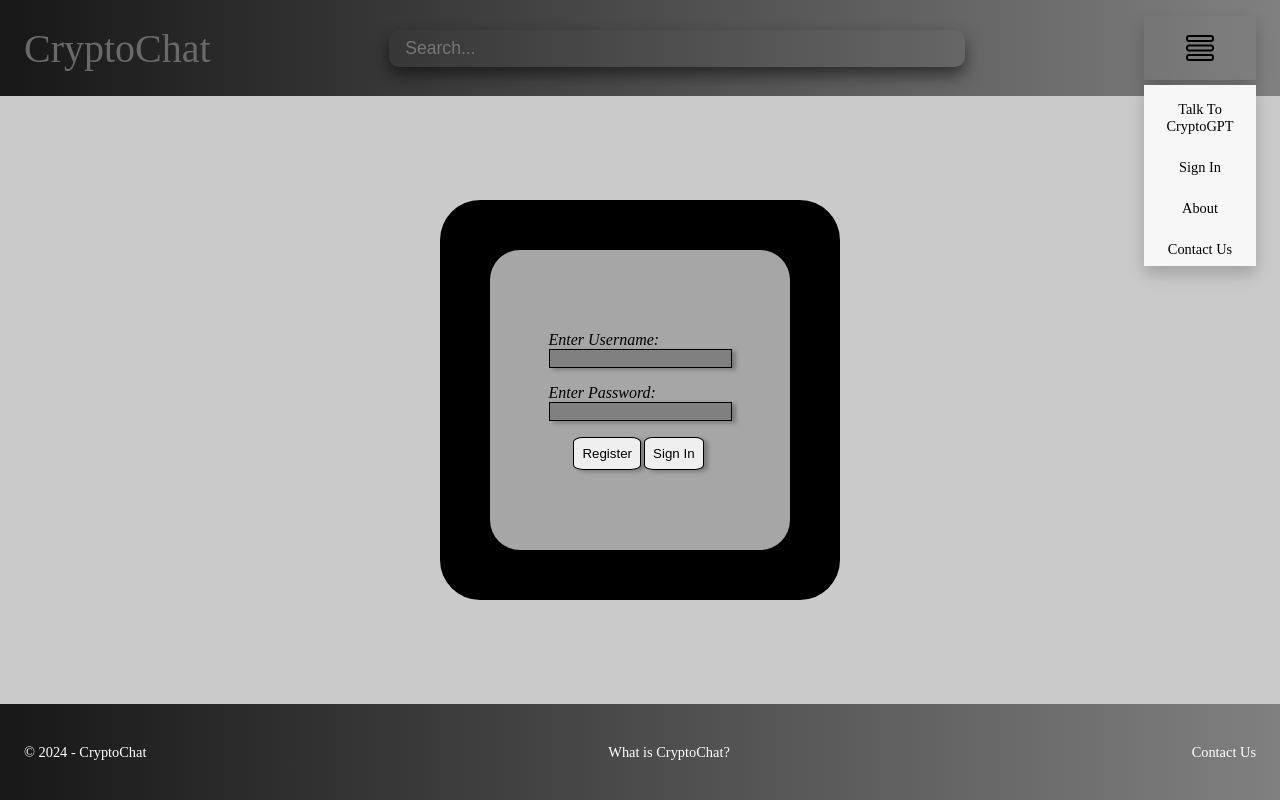
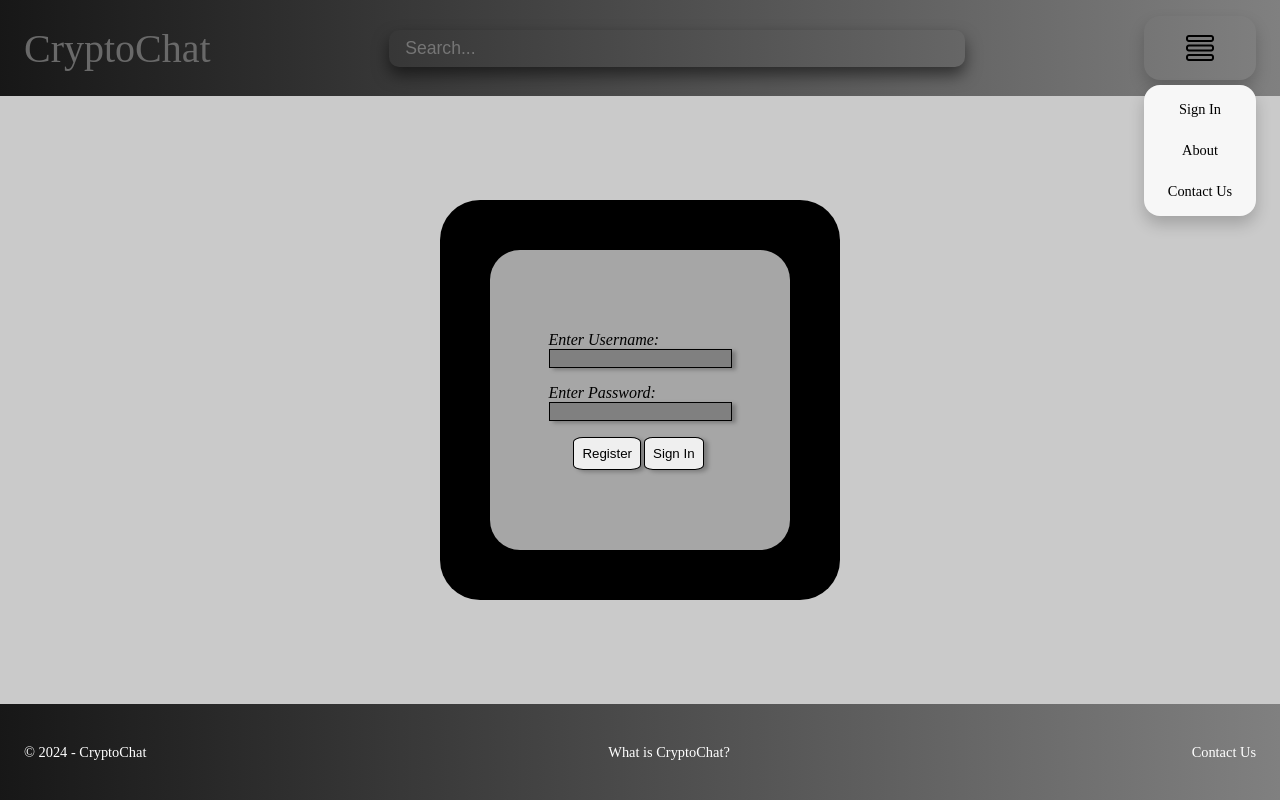
Before and after one commit to ukpabik/CryptoChat, a React (Vite) app in the folder cryptochat/: page /signin in a window 1280 px wide. Both pictures are taken after a click on the button 1200 px from the left and 48 px from the top of the page. Built offline with nearby package versions, Linux system fonts and the light colour scheme.

Commit message:
Update styles of crypto list and dropdown

```diff
--- a/cryptochat/src/components/HomepageBody.jsx
+++ b/cryptochat/src/components/HomepageBody.jsx
@@ -212,9 +212,9 @@ function HomepageBody(){
                   <span class = "cryptoRank">{`${1 + count++} `}</span>
                 <img src={crypto.logo} alt={`${crypto.name} logo`} class="cryptoIcon" />
                   <li class="cryptoTitle">
-                    <span class="nameSpan">{crypto.name}</span>
+                    <span class="nameSpan"><a class = "cryptoURL">{crypto.name}</a></span>
                     <span class="priceSpan">${crypto.price.toFixed(2)}</span>
-                    <span class="changeSpan">1%</span>
+                    <span class="changeSpan">{crypto.percent_change_24h.toFixed(2)}%</span>
                   </li>
                 </div>
               )) : <p>Loading...</p>}
--- a/cryptochat/src/components/Navbar.jsx
+++ b/cryptochat/src/components/Navbar.jsx
@@ -29,7 +29,7 @@ function Navbar(){
     <header>
 
       <nav class = "flexbox header-div">
-        <div class = "flex-item"><a class = "header" href = "/">CryptoChat</a></div>
+        <div class = "flex-item headerTitle"><a class = "header" href = "/">CryptoChat</a></div>
         <form className="flex-item search-container">
           <input type="text" className="search-bar" placeholder="Search..." />
         </form>
@@ -39,24 +39,18 @@ function Navbar(){
             <button class = "dropbutton" onClick = {toggleDropdown}>
               <img class = "dropdown-icon" src = {dropdownIcon} alt = "dropdown-icon" />
             </button>
-            {dropdownOpen && (
-              <div class = "dropdown-content">
-                <input id = "dropdown-search" type="text" placeholder="Search..." />
-                <a href = "#">Talk To CryptoGPT</a>
-
+            <div className={`dropdown-content ${dropdownOpen ? 'open' : ''}`}>
+              <input id="dropdown-search" type="text" placeholder="Search..." />
               {isLoggedIn ? (
                 <>
-                  <a onClick = {logout} href = "/signin">Log Out</a>
+                  <a onClick={logout} href="/signin">Log Out</a>
                 </>
-
               ) : (
-                  <a href = "/signin">Sign In</a>
+                <a href="/signin">Sign In</a>
               )}
-
-                <a href = "#">About</a>
-                <a href = "#">Contact Us</a>
+              <a href="#">About</a>
+              <a href="#">Contact Us</a>
             </div>
-            )}
           </div>
         </div>
       </nav>
--- a/cryptochat/src/components/style.css
+++ b/cryptochat/src/components/style.css
@@ -1,3 +1,7 @@
+
+
+
+
 body{
   overflow-x: hidden;
   background-color:#0000001c
@@ -41,8 +45,24 @@ body{
 
 .header{
   font-size:2.5rem;
-  color:dimgray
+  color:dimgray;
+
 }
+
+
+.headerTitle{
+  transition-duration: 2.5s;
+  transform: rotate(0deg);
+}
+.headerTitle:hover{
+  transition-duration: 2s;
+  transform: rotate(-360deg);
+}
+
+
+
+
+
 
 .text{
   font-size: 1.2rem;
@@ -98,7 +118,7 @@ body{
   width: calc(100% - 2rem);
   height: auto;
   font-size:0.9rem;
-  color:black;
+  color:white;
   background-color:transparent;
   border-radius:0.3rem;
   border:none;
@@ -175,25 +195,47 @@ textarea::-webkit-scrollbar-thumb{
 }
 
 .dropdown-content {
-
+  border-radius: 1rem;
   display: block;
   position: absolute;
   right: 0;
   background-color: #f9f9f9;
   width: 7rem;
   box-shadow: 0px 8px 16px 0px rgba(0,0,0,0.2);
-  z-index: 1;
+  z-index: 150;
   margin-top: 0.3rem;
   background-color:rgba(247, 247, 247, 1);
+  opacity: 0;
+  transition: opacity 0.4s ease, transform 0.4s ease;
+  pointer-events: none;
+
 }
+.dropdown-content.open {
+  opacity: 1;
+
+  pointer-events: auto;
+}
+
 
 .dropdown-content a {
   color: black;
   padding: 0.5rem 1rem;
-  margin-top: 0.5rem;
+  margin: 0.5rem 0;
   text-decoration: none;
   display: block;
+  transition-duration: 0.3s;
 }
+.dropdown-content a:hover {
+  transition-duration: 0.3s;
+  color: gray;
+  font-weight:bold;
+  font-size: 1rem;
+}
+
+
+
+
+
 .dropbutton{
   color:black;
 
@@ -203,16 +245,22 @@ textarea::-webkit-scrollbar-thumb{
   max-width: 7rem;
   max-height: 4rem;
   box-shadow: 0px 8px 16px 0px rgba(0,0,0,0.2);
+  border-radius: 1rem;
 
   border:none;
   background-color: transparent;
+
+  transition-duration: 0.5s;
 }
 .dropbutton:hover{
   cursor: pointer;
+
+  transition-duration: 0.5s;
   background-color:rgba(247, 247, 247, 0.11);
 }
 .dropbutton:active{
-
+  transition-duration: 0.1s;
+  background-color:rgba(54, 54, 54, 0.514);
 }
 
 .dropdown-icon{
@@ -314,12 +362,7 @@ a{
   color:black;
 }
 
-a:hover{
-  color:dimgray
-}
-a:active{
-  color:steelblue
-}
+
 
 #dropdown-search{
   display:none;
@@ -483,6 +526,11 @@ footer, header{
   margin-left: 6.5rem;
 }
 
+.nameSpan:hover{
+  transition-duration: 0.3s;
+  transform: translate(2px, 2px);
+}
+
 .priceSpan{
   position: absolute;
   margin-left: 16.5rem;
@@ -492,6 +540,21 @@ footer, header{
   margin-left: 24.5rem;
 }
 
+.cryptoURL{
+  color: white;
+  font-weight:bold;
+}
+
+.cryptoURL:hover{
+  text-decoration: underline;
+  cursor: pointer;
+  color:rgb(130, 130, 221);
+}
+
+.cryptoURL:active{
+  color: white;
+}
+
 ul{
   list-style-type: none;
 }
--- a/cryptochat/src/server.js
+++ b/cryptochat/src/server.js
@@ -134,7 +134,8 @@ app.get('/cryptodata', async (req, res) => {
         id: crypto.id,
         name: crypto.symbol,
         price: crypto.quote.USD.price,
-        logo: infoResponse.data.data[crypto.id].logo
+        logo: infoResponse.data.data[crypto.id].logo,
+        percent_change_24h: crypto.quote.USD.percent_change_24h
       };
     });
 
```
Also changed, not shown: 2 other files (tests, documents, lock files or other folders). Lines whose indentation alone changed are shown as unchanged.
